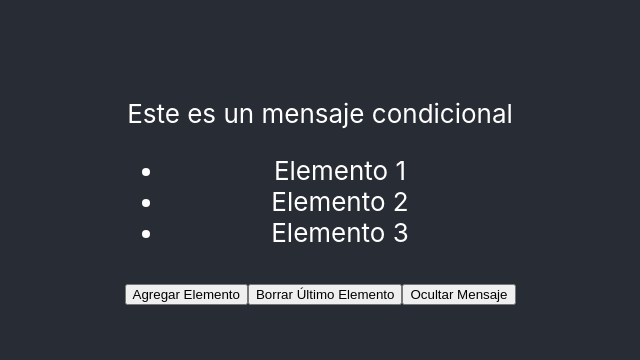
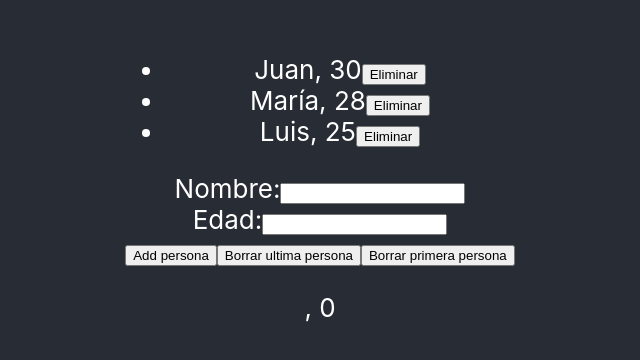
Before and after one commit to Juliang325/repaso-julian-react, a React (Create React App) app: page / in a window 1280 px wide. Shown: the part 212-572 px from the top of the page, without its empty margins (320-960 px from the left). Built offline with nearby package versions, Linux system fonts and the light colour scheme.

Commit message:
seguimos repasando

```diff
--- a/src/App.js
+++ b/src/App.js
@@ -1,9 +1,11 @@
 import './App.css';
+import { Counter } from './components/Counter';
 import { Ejercicio1 } from './components/Ejercicio1';
 import { Ejercicio2 } from './components/Ejercicio2';
 import { Ejercicio3 } from './components/Ejercicio3';
 import { Ejercicio4 } from './components/Ejercicio4';
 import { Ejercicio5 } from './components/Ejercicio5';
+import { EjercicioListas } from './components/EjercicioListas';
 import { Partida } from './components/Partida';
 import { Pruebecita } from './components/Pruebecita';
 
@@ -18,10 +20,11 @@ function App() {
         <Ejercicio3/>
         <Ejercicio4/>
         <Ejercicio5/>
-        <Partida/>*/}
+        <Partida/>
         <Pruebecita></Pruebecita>
-
-
+        <Counter></Counter>
+        */}
+        <EjercicioListas/>
 
 
       </header>
--- /dev/null
+++ b/src/components/Counter.js
@@ -0,0 +1,19 @@
+import React, { useState } from 'react'
+
+export const Counter = () => {
+    const [num, setNum] = useState(0)
+    const [show, setShow] = useState(true)
+
+    const sumar = () => {setNum(num+1)}
+    const restar = () => {setNum(num-1)}
+    const cambiar = () => {setShow(!show)}
+
+  return (
+    <div>
+        {show === true && <h1>{num}</h1>}
+        <button onClick={sumar}>Sumar</button>
+        <button onClick={restar}>Restar</button><br></br>
+        <button onClick={cambiar}>{show === true ? "ocultar" : "mostrar"}</button>
+    </div>
+  )
+}
--- /dev/null
+++ b/src/components/EjercicioListas.js
@@ -0,0 +1,64 @@
+import React, { useState } from 'react'
+
+export const EjercicioListas = () => {
+
+    const [lista, setLista] = useState([
+        { nombre: "Juan", edad: 30 },
+        { nombre: "María", edad: 28 },
+        { nombre: "Luis", edad: 25 }
+    ]);
+
+    const [nombre, setNombre] = useState("")
+    const [edad, setEdad] = useState(0)
+
+    const addItem = () => {
+        setLista(prevItems => [...prevItems,  { nombre , edad }])
+    }
+
+    const removeItem = (index) => {
+        setLista(prevItems => {
+            return prevItems.filter((item, i) => i !== index);
+        });
+    }
+
+    const removeLastItem = () => {
+        setLista(prevItems => prevItems.slice(0, -1));
+    }
+
+    const removeFirstItem = () => {
+        setLista(prevItems => prevItems.slice(1));
+    }
+
+
+    return (
+        <div>
+            <div>
+                <ul>
+                    {lista.map((persona, index) => (
+                        <li key={index}>
+                            {persona.nombre}, {persona.edad}
+                            <button onClick={() => removeItem(index)}>Eliminar</button>
+                        </li>
+                    ))}
+                </ul>
+
+            </div>
+            <div>
+                <label>
+                    Nombre:
+                    <input type='text' onChange={(e) => setNombre(e.target.value)}></input>
+                </label>
+                <br/>
+                <lable>
+                    Edad:
+                    <input type='number'onChange={(e) => setEdad(Number(e.target.value))}></input>
+                </lable>
+                <br/>
+                <button onClick={addItem}>Add persona</button>
+                <button onClick={removeLastItem}>Borrar ultima persona</button>
+                <button onClick={removeFirstItem}>Borrar primera persona</button>
+                <p>{nombre}, {edad}</p>
+            </div>
+        </div>
+    )
+}
```
